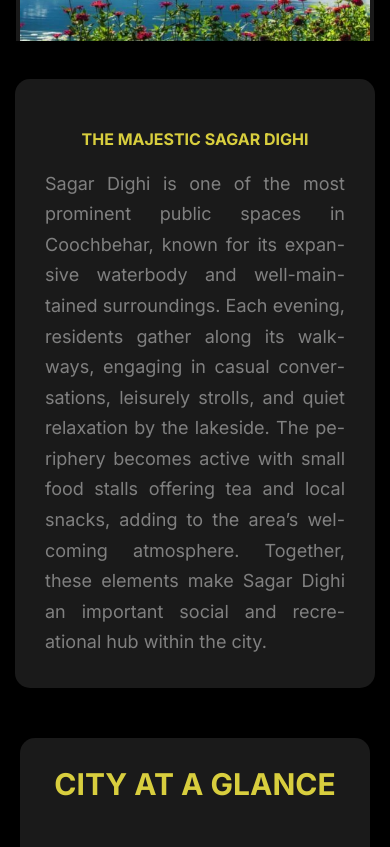
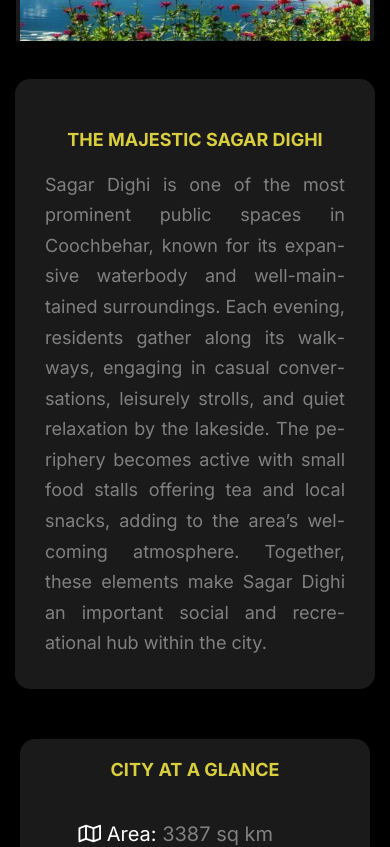
Before and after one commit to abk2191/coochbehar, a React (Vite) app: page / in a window 390 px wide. Shown: the part 1080-1927 px from the top of the page. Built offline with nearby package versions, Linux system fonts and the light colour scheme; a web font is replaced by a local one.

Commit message:
Added new features

```diff
--- a/src/index.css
+++ b/src/index.css
@@ -375,7 +375,7 @@ body {
   }
 
   .sagar-dighi-desc-div h2 {
-    font-size: 16px;
+    font-size: 18px;
     font-weight: bold;
   }
 
@@ -388,7 +388,7 @@ body {
   }
 
   .city-stats-heading h1 {
-    font-size: 30px;
+    font-size: 18px;
   }
 
   .city-stats-details p {
```
